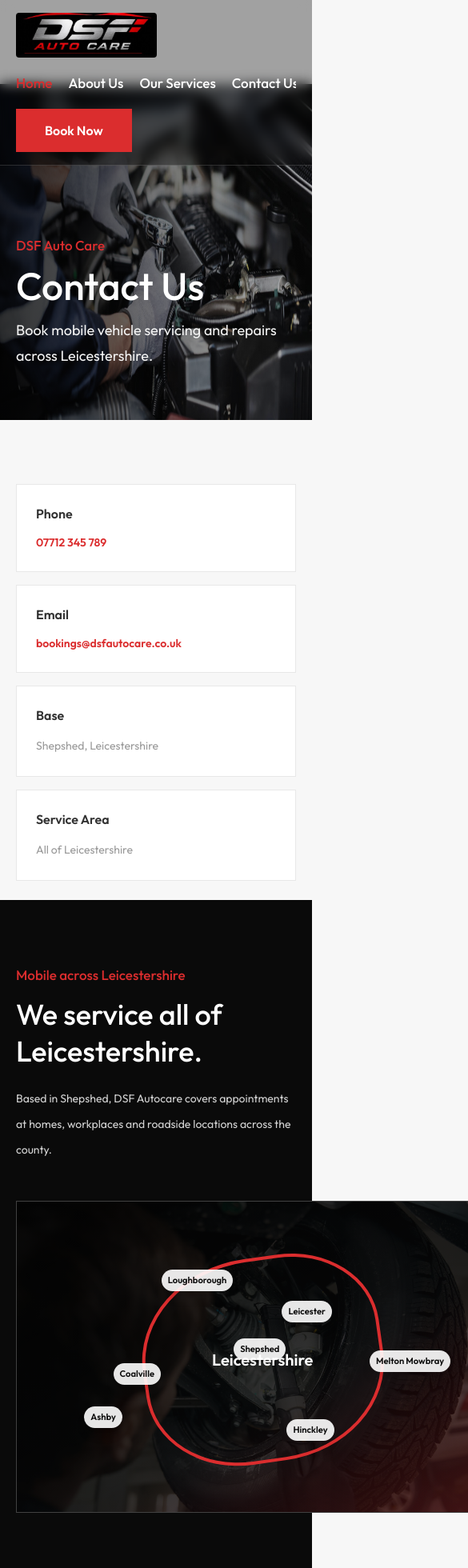
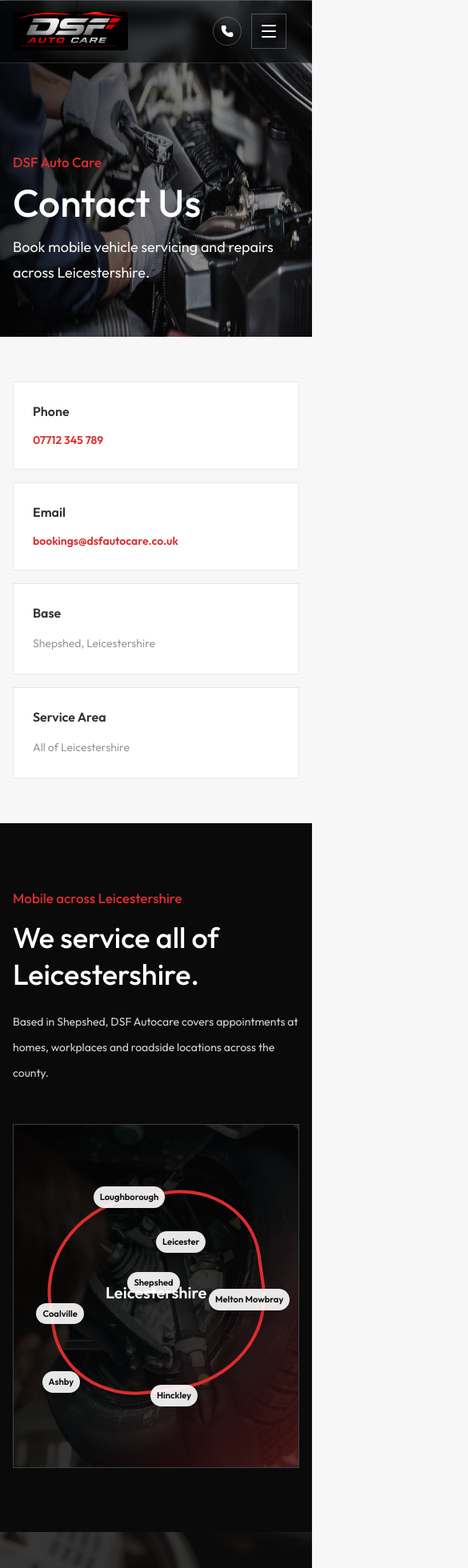
Before and after one commit to hammadi19/DSF, a Next.js app: page /contact in a window 390 px wide. Shown: the top 1960 px of the page at 80% size, 585 px wide, since content can reach past the window. Built offline with nearby package versions, Linux system fonts and the light colour scheme.

Commit message:
Optimize mobile and tablet layout

```diff
--- a/app/globals.css
+++ b/app/globals.css
@@ -27,7 +27,7 @@
   }
 
   body {
-    @apply m-0 bg-[var(--background)] text-[var(--foreground)];
+    @apply m-0 overflow-x-hidden bg-[var(--background)] text-[var(--foreground)];
     font-family: var(--font-outfit), Arial, Helvetica, sans-serif;
     font-size: 14px;
     line-height: 24px;
@@ -90,6 +90,14 @@
 
   .header-social {
     @apply grid size-9 place-items-center rounded-full border border-white/25 text-sm text-white transition hover:border-[var(--red)] hover:bg-[var(--red)] hover:text-white;
+  }
+
+  .mobile-drawer {
+    @apply absolute inset-x-0 top-full max-h-0 overflow-hidden border-t border-white/10 bg-neutral-950/95 text-white opacity-0 shadow-2xl transition-all duration-500;
+  }
+
+  .mobile-drawer-open {
+    @apply max-h-[520px] opacity-100;
   }
 
   .hero-cta {
@@ -230,13 +238,66 @@
 }
 
 @media (max-width: 640px) {
+  .section-container {
+    @apply px-4;
+  }
+
+  .section-y {
+    @apply py-14;
+  }
+
+  .section-heading h2 {
+    @apply text-[30px] leading-[38px];
+  }
+
+  .hero-cta {
+    @apply min-w-full;
+  }
+
+  .process-step {
+    @apply gap-4;
+  }
+
+  .process-icon {
+    @apply size-12;
+  }
+
+  .process-car {
+    @apply h-[460px] w-[155px];
+  }
+
+  .why-card {
+    @apply p-6;
+  }
+
+  .blog-date {
+    @apply h-16 w-16 text-sm;
+  }
+
+  .blog-date strong {
+    @apply text-2xl;
+  }
+
   .map-panel {
-    min-height: 390px;
+    min-height: 430px;
+    aspect-ratio: auto;
+  }
+
+  .county-ring {
+    inset: 20% 12% 22% 12%;
   }
 
   .town {
     @apply px-2 py-1.5 text-[0.7rem];
   }
+
+  .town-1 { left: 40%; top: 43%; }
+  .town-2 { left: 50%; top: 31%; }
+  .town-3 { left: 28%; top: 18%; }
+  .town-4 { left: 8%; top: 52%; }
+  .town-5 { left: 10%; top: 72%; }
+  .town-6 { left: 48%; top: 76%; }
+  .town-7 { right: 3%; top: 48%; }
 }
 
 @media (min-width: 640px) {
--- a/app/header.tsx
+++ b/app/header.tsx
@@ -1,16 +1,28 @@
+"use client";
+
 import Image from "next/image";
 import Link from "next/link";
-import { Phone } from "lucide-react";
+import { Menu, Phone, X } from "lucide-react";
 import { FaFacebookF, FaWhatsapp } from "react-icons/fa6";
+import { useState } from "react";
 import { contact } from "./dsf-data";
 
+const navLinks = [
+  { href: "/", label: "Home" },
+  { href: "/about", label: "About Us" },
+  { href: "/services", label: "Our Services" },
+  { href: "/contact", label: "Contact Us" },
+];
+
 export function Header() {
+  const [isOpen, setIsOpen] = useState(false);
+
   return (
-    <header className="sticky top-0 z-50 -mb-[102px] border-b border-white/15 bg-black/35 text-white backdrop-blur-sm">
-      <div className="section-container grid min-h-[102px] items-center gap-5 py-4 lg:grid-cols-[250px_1fr_auto]">
+    <header className="sticky top-0 z-50 -mb-[78px] border-b border-white/15 bg-black/50 text-white backdrop-blur-sm lg:-mb-[102px] lg:bg-black/35">
+      <div className="section-container grid min-h-[78px] grid-cols-[auto_1fr_auto] items-center gap-4 py-3 lg:min-h-[102px] lg:grid-cols-[250px_1fr_auto] lg:py-4">
         <Link href="/" aria-label="DSF Auto Care home">
           <Image
-            className="h-14 w-44 rounded object-cover"
+            className="h-12 w-36 rounded object-cover sm:w-40 lg:h-14 lg:w-44"
             src="/assets/dsf/logo.jpg"
             alt="DSF Auto Care"
             width={176}
@@ -19,15 +31,16 @@
           />
         </Link>
         <nav
-          className="flex gap-5 overflow-x-auto lg:justify-center xl:gap-9"
+          className="hidden gap-5 overflow-x-auto lg:flex lg:justify-center xl:gap-9"
           aria-label="Main navigation"
         >
-          <Link className="header-link text-[var(--red)]" href="/">Home</Link>
-          <Link className="header-link" href="/about">About Us</Link>
-          <Link className="header-link" href="/services">Our Services</Link>
-          <Link className="header-link" href="/contact">Contact Us</Link>
+          {navLinks.map((link) => (
+            <Link className={`header-link ${link.href === "/" ? "text-[var(--red)]" : ""}`} href={link.href} key={link.href}>
+              {link.label}
+            </Link>
+          ))}
         </nav>
-        <div className="flex flex-wrap items-center gap-5 lg:justify-end">
+        <div className="hidden flex-wrap items-center gap-5 lg:flex lg:justify-end">
           <div className="hidden items-center gap-3 2xl:flex" aria-label="Social links">
             <a className="header-social" href={contact.facebook} aria-label="DSF Autocare on Facebook">
               <FaFacebookF aria-hidden="true" />
@@ -49,6 +62,40 @@
             Book Now
           </Link>
         </div>
+        <div className="flex items-center justify-end gap-3 lg:hidden">
+          <a className="header-social" href={`tel:${contact.phone.replaceAll(" ", "")}`} aria-label="Call DSF Autocare">
+            <Phone aria-hidden="true" className="size-4" fill="currentColor" />
+          </a>
+          <button
+            className="grid size-11 place-items-center border border-white/25 text-white transition hover:border-[var(--red)] hover:bg-[var(--red)]"
+            type="button"
+            aria-label={isOpen ? "Close menu" : "Open menu"}
+            aria-expanded={isOpen}
+            onClick={() => setIsOpen((open) => !open)}
+          >
+            {isOpen ? <X aria-hidden="true" className="size-6" /> : <Menu aria-hidden="true" className="size-6" />}
+          </button>
+        </div>
+      </div>
+      <div className={`mobile-drawer lg:hidden ${isOpen ? "mobile-drawer-open" : ""}`}>
+        <nav className="section-container grid gap-2 pb-6 pt-2" aria-label="Mobile navigation">
+          {navLinks.map((link) => (
+            <Link className="border border-white/10 bg-white/[0.06] px-5 py-4 text-lg font-medium transition hover:border-[var(--red)] hover:text-[var(--red)]" href={link.href} key={link.href} onClick={() => setIsOpen(false)}>
+              {link.label}
+            </Link>
+          ))}
+          <div className="mt-3 flex items-center gap-3">
+            <a className="header-social" href={contact.facebook} aria-label="DSF Autocare on Facebook">
+              <FaFacebookF aria-hidden="true" />
+            </a>
+            <a className="header-social" href={`https://wa.me/${contact.whatsapp}`} aria-label="Message DSF Autocare on WhatsApp">
+              <FaWhatsapp aria-hidden="true" />
+            </a>
+            <Link className="ml-auto bg-[var(--red)] px-6 py-3 text-sm font-semibold text-white" href="/contact" onClick={() => setIsOpen(false)}>
+              Book Now
+            </Link>
+          </div>
+        </nav>
       </div>
     </header>
   );
--- a/app/page.tsx
+++ b/app/page.tsx
@@ -17,7 +17,7 @@
 export default function Home() {
   return (
     <>
-      <section className="relative min-h-[820px] overflow-hidden">
+      <section className="relative min-h-[760px] overflow-hidden lg:min-h-[820px]">
         <video
           className="absolute inset-0 h-full w-full object-cover"
           src="/assets/dsf/landing-video.mp4"
@@ -28,11 +28,11 @@
           playsInline
         />
         <div className="absolute inset-0 bg-gradient-to-r from-black/80 via-black/45 to-black/15" />
-        <div className="section-container absolute inset-x-0 top-[54%] z-10 grid -translate-y-1/2 items-center gap-12 text-white lg:grid-cols-[1fr_470px]">
+        <div className="section-container absolute inset-x-0 top-[54%] z-10 grid -translate-y-1/2 items-center gap-10 text-white lg:grid-cols-[1fr_470px] lg:gap-12">
           <div className="max-w-4xl">
-            <h1 className="text-[44px] font-medium leading-[46px] sm:text-[60px] sm:leading-[62px] lg:text-[80px] lg:leading-[82px]">Mobile vehicle servicing & maintenance at your door step.</h1>
-            <p className="mt-[25px] border-l-[5px] border-[var(--red)] pl-[15px] text-[28px] font-medium leading-9 text-[var(--red)]">Across all of Leicestershire</p>
-            <p className="mt-5 max-w-3xl text-lg font-medium leading-8 text-white">Professional servicing, diagnostics, brakes, batteries and hidden feature coding brought to your home, workplace or roadside.</p>
+            <h1 className="max-w-3xl text-[39px] font-medium leading-[41px] sm:text-[56px] sm:leading-[58px] lg:text-[80px] lg:leading-[82px]">Mobile vehicle servicing & maintenance at your door step.</h1>
+            <p className="mt-5 border-l-[5px] border-[var(--red)] pl-[15px] text-[23px] font-medium leading-8 text-[var(--red)] sm:text-[28px] sm:leading-9 lg:mt-[25px]">Across all of Leicestershire</p>
+            <p className="mt-5 max-w-3xl text-base font-medium leading-7 text-white sm:text-lg sm:leading-8">Professional servicing, diagnostics, brakes, batteries and hidden feature coding brought to your home, workplace or roadside.</p>
             <div className="mt-8 flex flex-wrap gap-5">
               <Link className="hero-cta" href="/contact">
                 <Phone aria-hidden="true" className="size-8" />
@@ -48,6 +48,13 @@
             <div className="mt-8 inline-flex border-b border-white/50 pb-3 text-lg font-bold">
               <span>Want to learn more about us?</span>
               <Link className="ml-4 text-[var(--red)]" href="/about">Click here +</Link>
+            </div>
+            <div className="mt-8 grid gap-3 rounded border border-white/15 bg-black/45 p-4 backdrop-blur-sm lg:hidden">
+              <strong className="text-lg font-semibold">Need mobile servicing?</strong>
+              <div className="flex flex-wrap gap-3">
+                <Link className="bg-[var(--red)] px-5 py-3 text-sm font-semibold text-white" href="/contact">Book Now</Link>
+                <a className="border border-white/25 px-5 py-3 text-sm font-semibold text-white" href={`tel:${contact.phone.replaceAll(" ", "")}`}>{contact.phone}</a>
+              </div>
             </div>
           </div>
           <form className="hero-form hidden text-[var(--foreground)] lg:grid">
```
